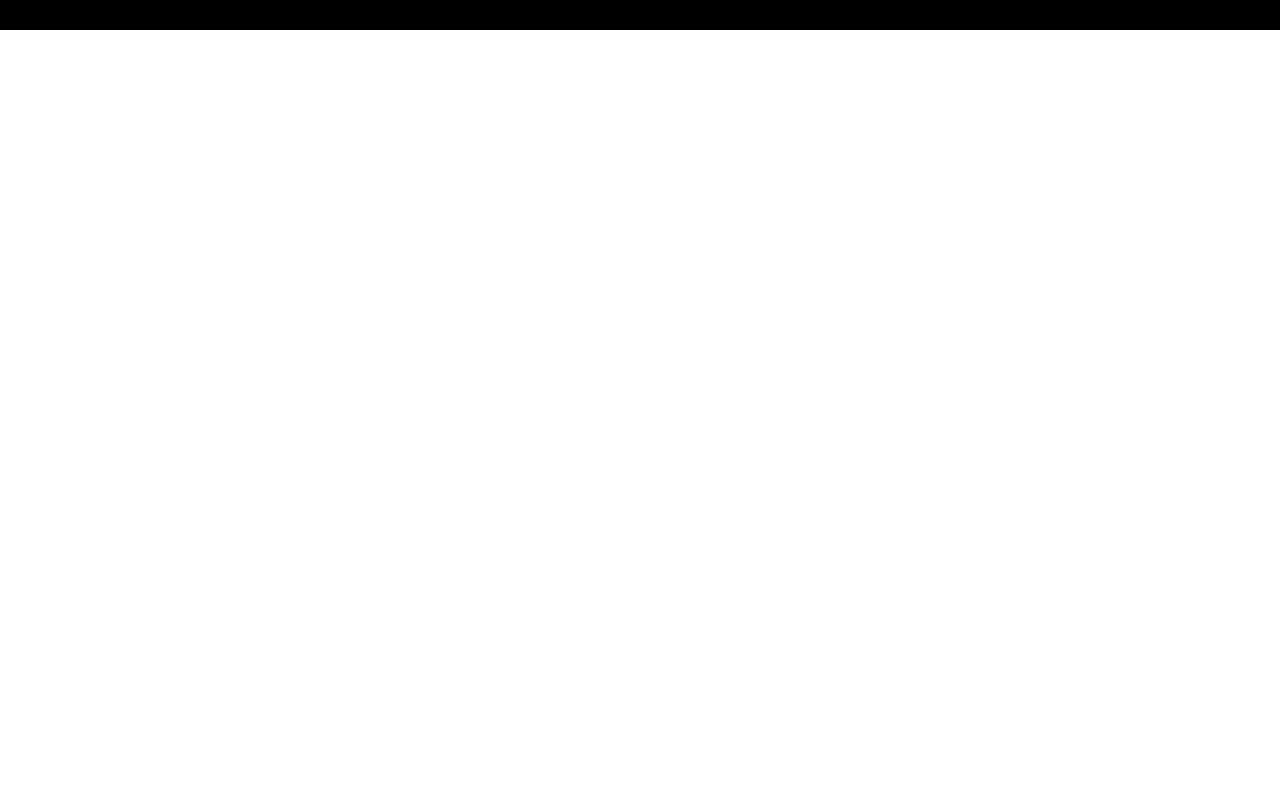
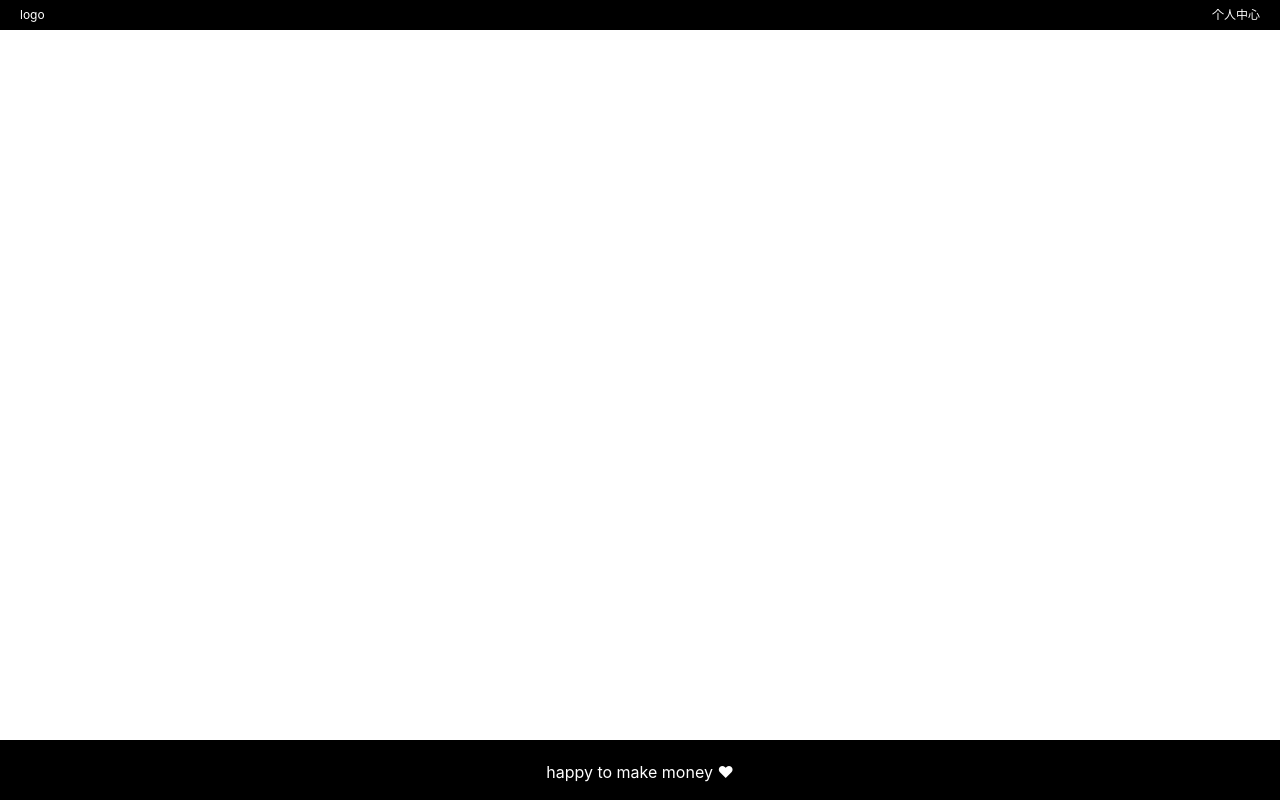
Before and after one commit to yashikyou/h2mm, a React (Vite) app: page / in a window 1280 px wide. Built offline with nearby package versions, Linux system fonts and the light colour scheme.

Commit message:
feat: common layout

```diff
--- a/package.json
+++ b/package.json
@@ -12,6 +12,7 @@
   "dependencies": {
     "@reduxjs/toolkit": "^2.2.6",
     "antd": "^5.19.0",
+    "classnames": "^2.5.1",
     "react": "^18.3.1",
     "react-dom": "^18.3.1",
     "react-redux": "^9.1.2",
@@ -29,6 +30,7 @@
     "eslint-plugin-react-refresh": "^0.4.7",
     "typescript": "^5.2.2",
     "typescript-plugin-css-modules": "^5.1.0",
-    "vite": "^5.3.1"
+    "vite": "^5.3.1",
+    "scss": "^0.2.4"
   }
 }
--- /dev/null
+++ b/src/components/layout/Footer.tsx
@@ -0,0 +1,9 @@
+import { container, subtitle } from './footer.module.scss';
+
+const Footer = () => (
+  <div className={container}>
+    <p className={subtitle}>happy to make money ❤</p>
+  </div>
+);
+
+export default Footer;
--- a/src/components/layout/Header.tsx
+++ b/src/components/layout/Header.tsx
@@ -1,7 +1,17 @@
-import styles from './header.module.scss';
+import { NavLink } from 'react-router-dom';
+import cns from 'classnames';
+
+import { container, corner, left, right } from './header.module.scss';
 
 const Header = () => {
-  return <div className={styles.container}></div>;
+  return (
+    <div className={container}>
+      <div className={cns(corner, left)}>logo</div>
+      <div className={cns(corner, right)}>
+        <NavLink to={`contacts/222`}>个人中心</NavLink>
+      </div>
+    </div>
+  );
 };
 
 export default Header;
--- /dev/null
+++ b/src/components/layout/footer.module.scss
@@ -0,0 +1,13 @@
+@use '../../styles/variables.scss' as v;
+
+.container {
+  height: v.$globalFooterHeight;
+  background-color: var(--theme-primary-color);
+  color: white;
+  padding: 20px 0;
+
+  .subtitle {
+    margin-top: 0;
+    text-align: center;
+  }
+}
--- a/src/components/layout/header.module.scss
+++ b/src/components/layout/header.module.scss
@@ -1,5 +1,29 @@
+@use '../../styles/variables.scss' as v;
+
 .container {
+  display: flex;
+  align-items: center;
+  justify-content: space-between;
   width: 100%;
-  height: 30px;
-  background-color: black;
+  height: v.$globalHeaderHeight;
+  background-color: var(--theme-primary-color);
+  color: white;
+
+  .corner {
+    height: 24px;
+    line-height: 24px;
+    font-size: 12px;
+
+    a {
+      color: white;
+    }
+
+    &.left {
+      margin-left: 20px;
+    }
+
+    &.right {
+      margin-right: 20px;
+    }
+  }
 }
--- /dev/null
+++ b/src/components/layout/index.module.scss
@@ -0,0 +1,5 @@
+@use '../../styles/variables.scss' as v;
+
+.main {
+  min-height: calc(100vh - v.$globalHeaderHeight - v.$globalFooterHeight);
+}
--- a/src/components/layout/index.tsx
+++ b/src/components/layout/index.tsx
@@ -1,11 +1,20 @@
-import Header from "./Header";
+import { Outlet } from 'react-router-dom';
+
+import Header from './Header';
+import Footer from './Footer';
+
+import { main } from './index.module.scss';
 
 const Layout = () => {
   return (
     <div>
       <Header />
+      <div className={main}>
+        <Outlet />
+      </div>
+      <Footer />
     </div>
-  )
-}
+  );
+};
 
 export default Layout;
--- a/src/index.css
+++ b/src/index.css
@@ -1,3 +1,5 @@
+@import url("./styles/custom-vars.css");
+
 :root {
   font-family: Inter, system-ui, Avenir, Helvetica, Arial, sans-serif;
   line-height: 1.5;
@@ -18,6 +20,7 @@ a {
   color: #646cff;
   text-decoration: inherit;
 }
+
 a:hover {
   color: #535bf2;
 }
@@ -43,9 +46,11 @@ button {
   cursor: pointer;
   transition: border-color 0.25s;
 }
+
 button:hover {
   border-color: #646cff;
 }
+
 button:focus,
 button:focus-visible {
   outline: 4px auto -webkit-focus-ring-color;
@@ -56,9 +61,11 @@ button:focus-visible {
     color: #213547;
     background-color: #ffffff;
   }
+
   a:hover {
     color: #747bff;
   }
+
   button {
     background-color: #f9f9f9;
   }
@@ -68,3 +75,13 @@ button:focus-visible {
   width: 100%;
   min-height: 100vh;
 }
+
+html {
+  box-sizing: border-box;
+}
+
+*,
+*::before,
+*::after {
+  box-sizing: inherit;
+}
--- /dev/null
+++ b/src/styles/custom-vars.css
@@ -0,0 +1,3 @@
+:root {
+  --theme-primary-color: black;
+}
--- /dev/null
+++ b/src/styles/variables.scss
@@ -0,0 +1,2 @@
+$globalHeaderHeight: 30px;
+$globalFooterHeight: 60px;
```
Also changed, not shown: src/App.tsx (+6 -2 lines), 1 other file (tests, documents, lock files or other folders).
